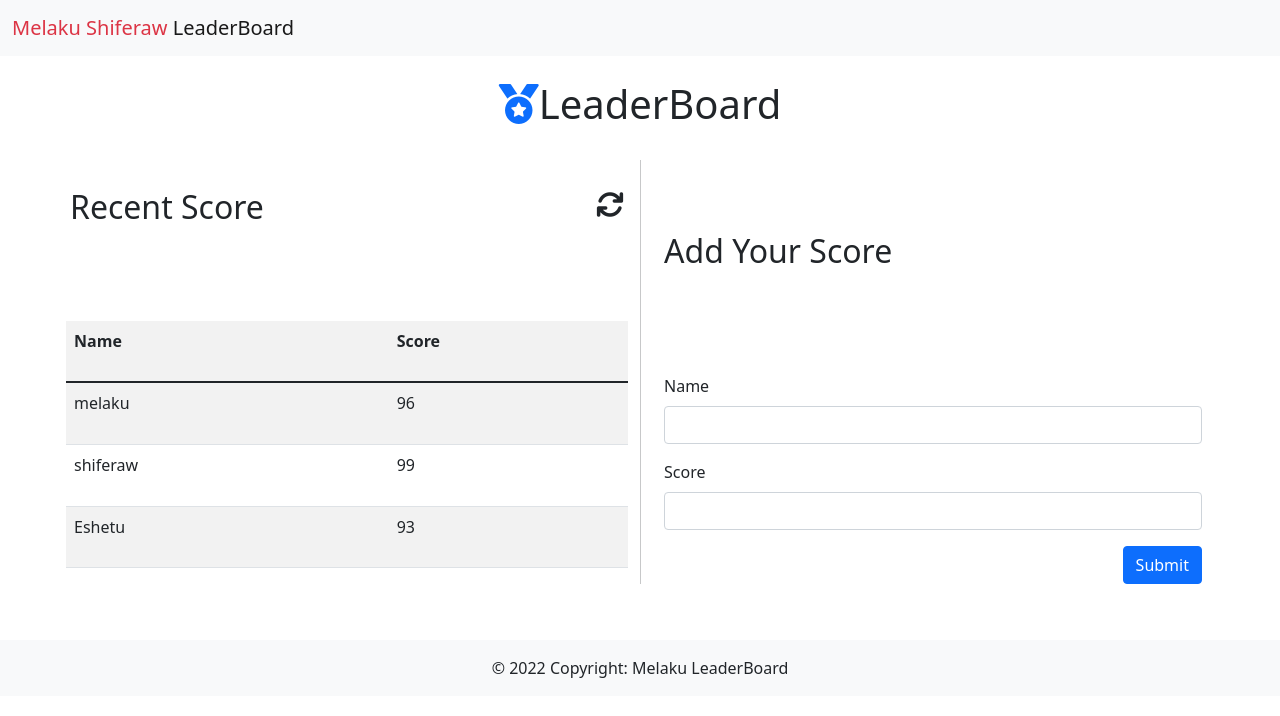
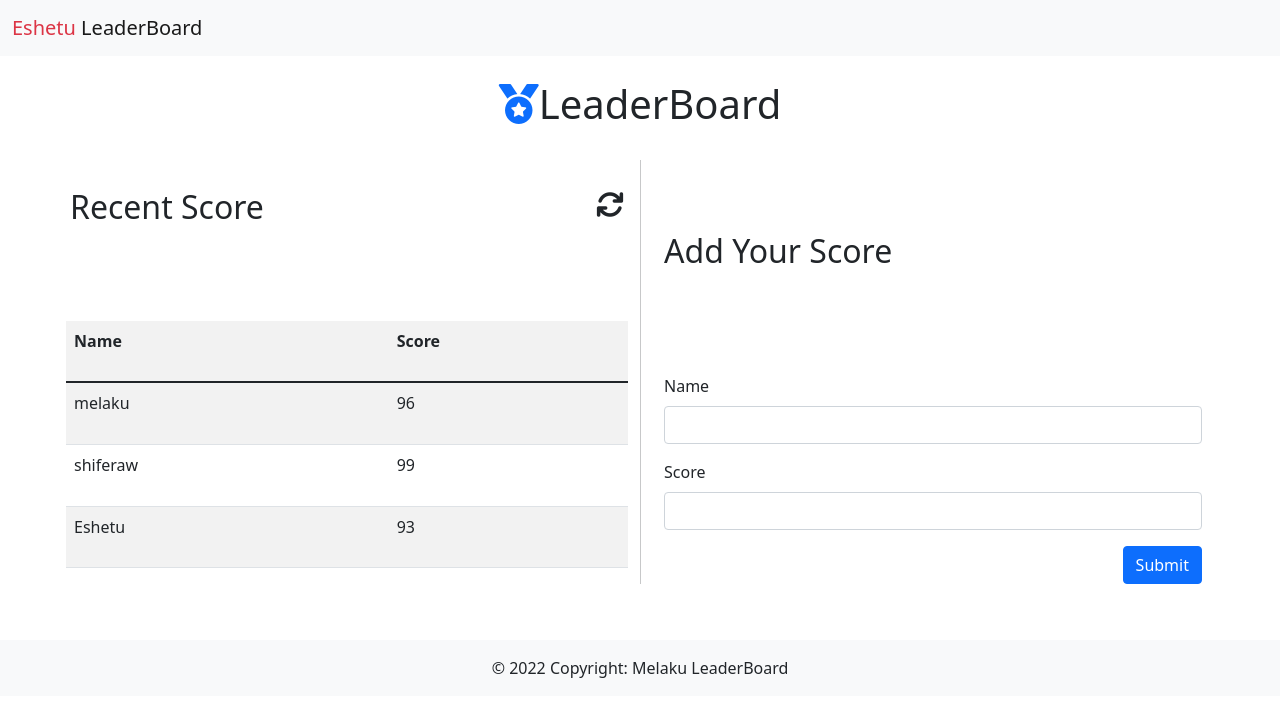
Before and after one commit to Melaku05/Leaderboard, a website built with webpack: page src/index.html in a window 1280 px wide. Built offline with nearby package versions, Linux system fonts and the light colour scheme.

Commit message:
modify content

```diff
--- a/src/index.html
+++ b/src/index.html
@@ -17,7 +17,7 @@
       <nav class="navbar navbar-light bg-light">
         <div class="container-fluid">
           <a class="navbar-brand" href="#"
-            ><span class="text-danger">Melaku Shiferaw</span> LeaderBoard</a
+            ><span class="text-danger">Eshetu</span> LeaderBoard</a
           >
         </div>
       </nav>
```
